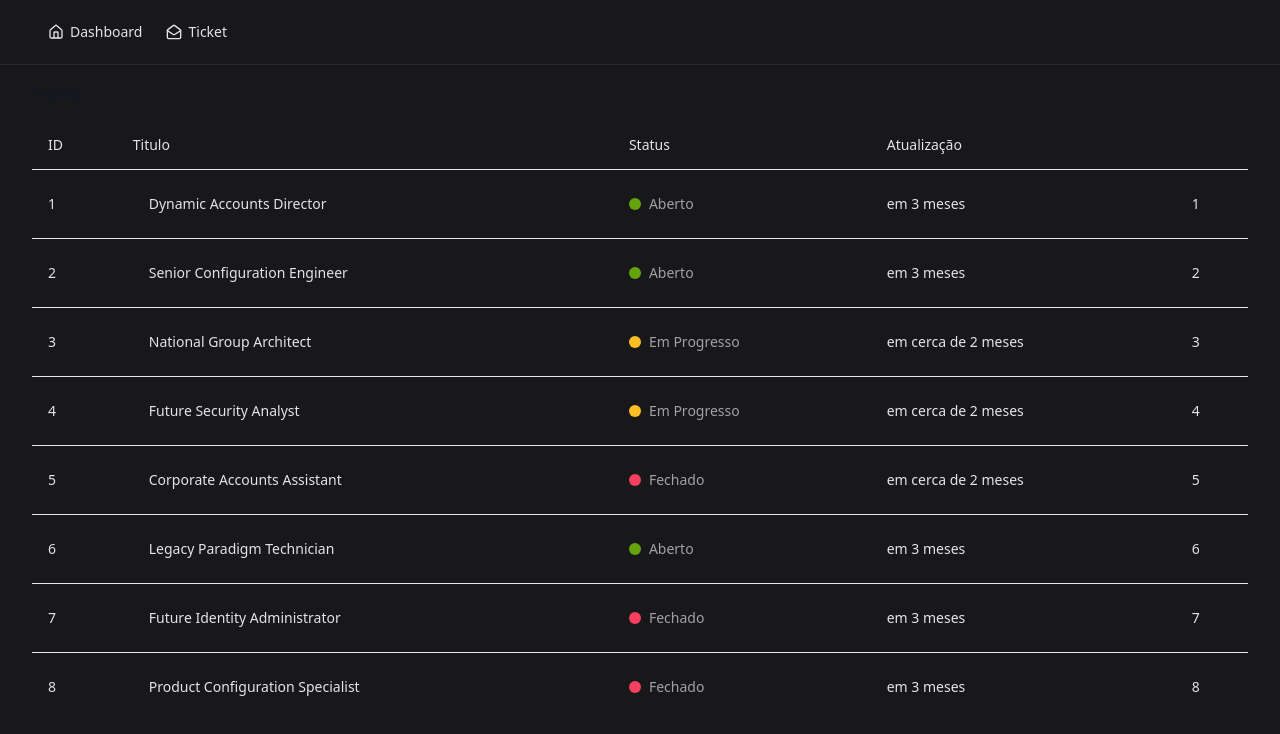
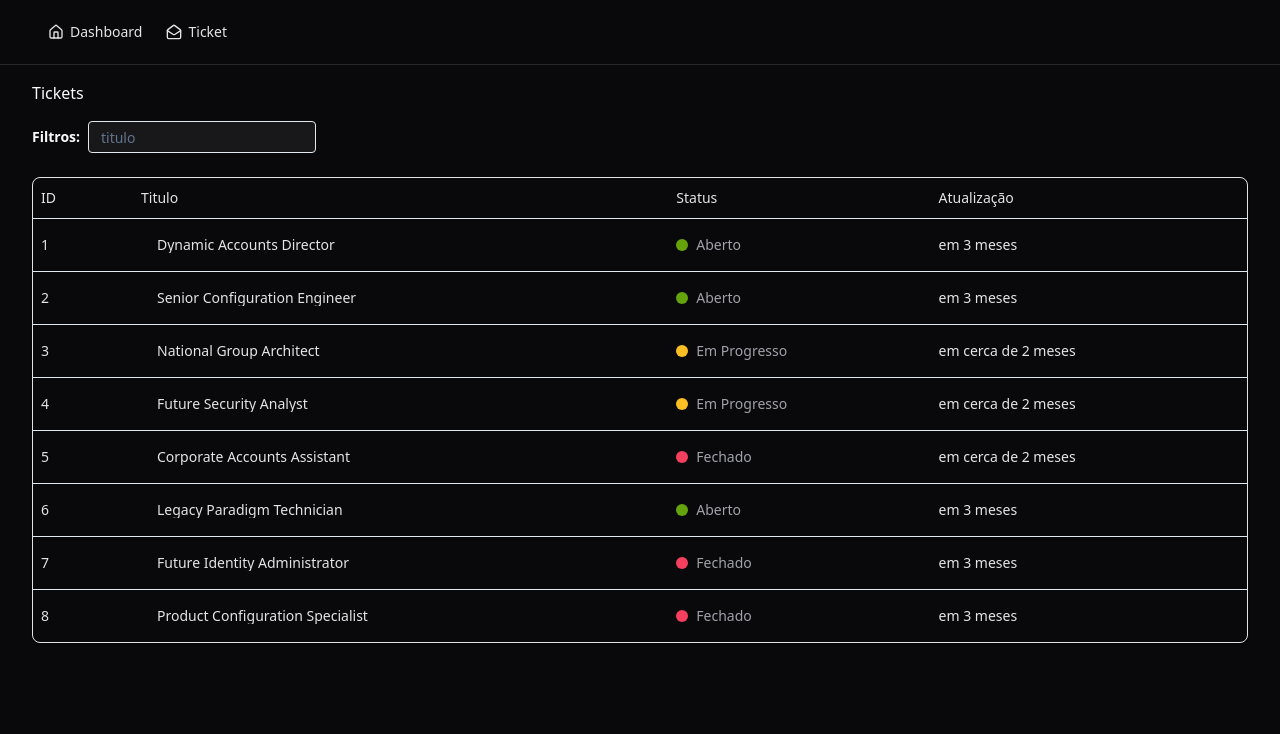
Before and after one commit to Jeffersoncharlles/myticket, a React (Vite) app: page / in a window 1280 px wide. Shown: the top 734 px of the page. Built offline with nearby package versions, Linux system fonts and the light colour scheme.

Commit message:
feat: ensure skeleton loading and start dialog details an filters

```diff
--- a/src/components/details-ticket.tsx
+++ b/src/components/details-ticket.tsx
@@ -26,7 +26,7 @@ const DetailsTicket = ({ ticketId, open }: DetailsTicketProps) => {
   console.log(ticketDetails);
 
   return (
-    <DialogContent>
+    <DialogContent className="w-[300px] sm:w-[340px] md:w-full">
       <DialogHeader>
         <DialogTitle></DialogTitle>
         <DialogDescription></DialogDescription>
--- /dev/null
+++ b/src/components/table-filter.tsx
@@ -0,0 +1,11 @@
+import { Input } from "./ui/input";
+
+const TableFilter = () => {
+  return (
+    <div className="mb-6 flex items-center gap-2">
+      <span className="text-sm font-semibold">Filtros:</span>
+      <Input placeholder="titulo" className="h-8 w-auto rounded" />
+    </div>
+  );
+};
+export default TableFilter;
--- /dev/null
+++ b/src/components/table-skeleton.tsx
@@ -0,0 +1,22 @@
+import { Skeleton } from "./ui/skeleton";
+import { TableCell, TableRow } from "./ui/table";
+
+const TableSkeleton = () => {
+  return Array.from({ length: 10 }).map((_, i) => (
+    <TableRow key={i}>
+      <TableCell>
+        <Skeleton className="h-4" />
+      </TableCell>
+      <TableCell>
+        <Skeleton className="h-4" />
+      </TableCell>
+      <TableCell>
+        <Skeleton className="h-4" />
+      </TableCell>
+      <TableCell>
+        <Skeleton className="h-4" />
+      </TableCell>
+    </TableRow>
+  ));
+};
+export default TableSkeleton;
--- a/src/components/ticket-table-row.tsx
+++ b/src/components/ticket-table-row.tsx
@@ -23,12 +23,17 @@ export default function TicketTableRow({ items }: ITicketTableRowProps) {
   };
 
   return (
-    <TableRow>
+    <TableRow className="">
       <TableCell>{items.id}</TableCell>
-      <TableCell>
+      <TableCell className="md:w-fit">
         <Dialog open={isDetailsOpen} onOpenChange={setIsDetailsOpen}>
           <DialogTrigger asChild>
-            <Button variant={"ghost"}>{items.title}</Button>
+            <Button
+              variant={"ghost"}
+              className="leading-tight md:text-ellipsis"
+            >
+              <span className="truncate"> {items.title}</span>
+            </Button>
           </DialogTrigger>
           {isDetailsOpen && (
             <DetailsTicket open={isDetailsOpen} ticketId={items.id} />
@@ -43,7 +48,6 @@ export default function TicketTableRow({ items }: ITicketTableRowProps) {
           new Date(Number(items.updated_at) * 1000).toLocaleString(),
         )}
       </TableCell>
-      <TableCell>{items.id}</TableCell>
     </TableRow>
   );
 }
--- /dev/null
+++ b/src/components/ui/input.tsx
@@ -0,0 +1,24 @@
+import * as React from "react";
+
+import { cn } from "../../lib/utils";
+
+export type InputProps = React.InputHTMLAttributes<HTMLInputElement>;
+
+const Input = React.forwardRef<HTMLInputElement, InputProps>(
+  ({ className, type, ...props }, ref) => {
+    return (
+      <input
+        type={type}
+        className={cn(
+          "flex h-10 w-full rounded-md border border-input bg-zinc-900 px-3 py-2 text-sm ring-offset-background file:border-0 file:bg-transparent file:text-sm file:font-medium placeholder:text-muted-foreground focus-visible:outline-none focus-visible:ring-2 focus-visible:ring-ring focus-visible:ring-offset-2 disabled:cursor-not-allowed disabled:opacity-50",
+          className,
+        )}
+        ref={ref}
+        {...props}
+      />
+    );
+  },
+);
+Input.displayName = "Input";
+
+export { Input };
--- a/src/components/ui/table.tsx
+++ b/src/components/ui/table.tsx
@@ -73,7 +73,7 @@ const TableHead = React.forwardRef<
   <th
     ref={ref}
     className={cn(
-      "h-12 px-4 text-left align-middle font-medium [&:has([role=checkbox])]:pr-0",
+      "h-10 px-2 text-left align-middle font-medium [&:has([role=checkbox])]:pr-0 [&>[role=checkbox]]:translate-y-[2px]",
       className,
     )}
     {...props}
@@ -87,7 +87,10 @@ const TableCell = React.forwardRef<
 >(({ className, ...props }, ref) => (
   <td
     ref={ref}
-    className={cn("p-4 align-middle [&:has([role=checkbox])]:pr-0", className)}
+    className={cn(
+      "p-2 align-middle [&:has([role=checkbox])]:pr-0 [&>[role=checkbox]]:translate-y-[2px]",
+      className,
+    )}
     {...props}
   />
 ));
--- a/src/pages/_layouts/app.tsx
+++ b/src/pages/_layouts/app.tsx
@@ -3,9 +3,9 @@ import Header from "../../components/header";
 
 export function AppLayout() {
   return (
-    <main className="flex min-h-screen flex-col bg-zinc-900 antialiased">
+    <main className="flex min-h-screen flex-col bg-zinc-950 antialiased">
       <Header />
-      <main className="flex flex-1 flex-col gap-4 p-8 pt-4">
+      <main className="flex flex-1 flex-col gap-4 p-8 pt-4 text-zinc-50">
         <Outlet />
       </main>
     </main>
--- a/src/pages/app/ticket.tsx
+++ b/src/pages/app/ticket.tsx
@@ -1,6 +1,8 @@
 import { useEffect, useState } from "react";
 import { Helmet } from "react-helmet-async";
 // import { useDebounce } from "@uidotdev/usehooks";
+import TableFilter from "../../components/table-filter";
+import TableSkeleton from "../../components/table-skeleton";
 import TicketTableRow from "../../components/ticket-table-row";
 import {
   Table,
@@ -16,6 +18,7 @@ import {
 
 export default function TicketPage() {
   const [tickets, setTickets] = useState<IFetchAllTickets[]>([]);
+  const [isLoading, setIsLoading] = useState(false);
   // const [searchTerm, setSearchTerm] = useState('');
   // const [isSearching, setIsSearching] = useState(false);
   // const debouncedSearchTerm = useDebounce(searchTerm, 300);
@@ -27,9 +30,11 @@ export default function TicketPage() {
 
   useEffect(() => {
     (async () => {
+      setIsLoading(true);
       const result = await fetchAllTickets();
 
       setTickets([...result]);
+      setIsLoading(false);
     })();
   }, []);
 
@@ -38,21 +43,22 @@ export default function TicketPage() {
       <Helmet title="Tickets" />
       <section className="flex flex-col gap-4">
         <h1>Tickets</h1>
-        <div>
+        <div className="">
           {/* Filters */}
-          <div>
+          <TableFilter />
+          <div className="w-full overflow-auto rounded-lg border border-zinc-200 shadow dark:border-gray-800">
             {/* Table */}
             <Table className="text-zinc-200">
               <TableHeader>
                 <TableRow>
-                  <TableHead>ID</TableHead>
-                  <TableHead>Titulo</TableHead>
+                  <TableHead className="w-[100px]">ID</TableHead>
+                  <TableHead className="">Titulo</TableHead>
                   <TableHead>Status</TableHead>
                   <TableHead>Atualização</TableHead>
-                  <TableHead></TableHead>
                 </TableRow>
               </TableHeader>
               <TableBody>
+                {isLoading && <TableSkeleton />}
                 {tickets.map((table) => (
                   <TicketTableRow key={table.id} items={table} />
                 ))}
--- a/src/services/fetch-all-tickets.ts
+++ b/src/services/fetch-all-tickets.ts
@@ -11,6 +11,9 @@ export interface IFetchAllTickets {
 }
 
 export const fetchAllTickets = async () => {
+  await new Promise((resolve) => {
+    setTimeout(resolve, 2000);
+  });
   const result = database.tickets;
 
   return result;
--- a/src/services/fetch-ticket.ts
+++ b/src/services/fetch-ticket.ts
@@ -11,16 +11,23 @@ export interface IFetchTicket {
 }
 
 export const fetchTicket = async (id: string) => {
+  await new Promise((resolve) => {
+    setTimeout(resolve, 2000);
+  });
+
   const data = database.tickets;
   const details = database.comments;
+  const users = database.users;
 
   const ticket = data.filter((ticket) => ticket.id === id);
 
   const comments = details.filter((comment) => comment.ticketsId === id);
+  const user = users.find((u) => u.id === id);
 
   const result = {
     ticket: {
       ...ticket,
+      user,
       comments,
     },
   };
```
